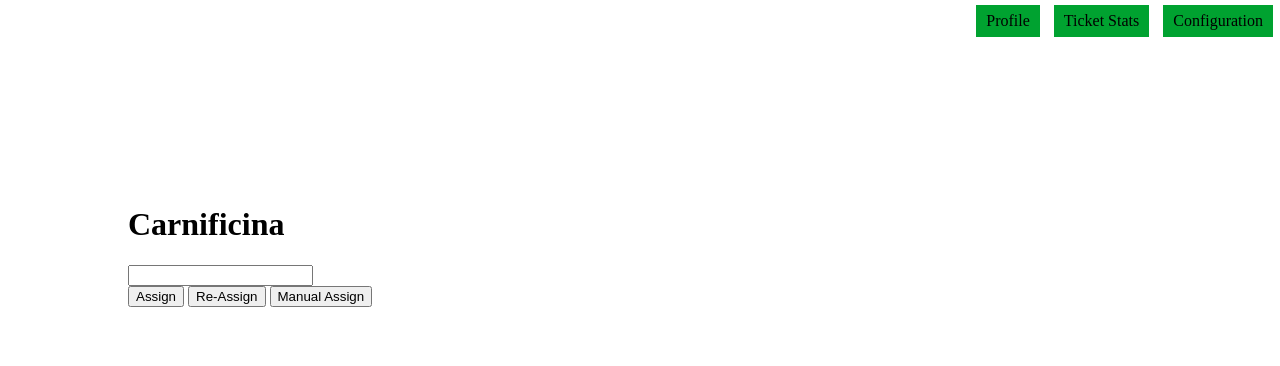
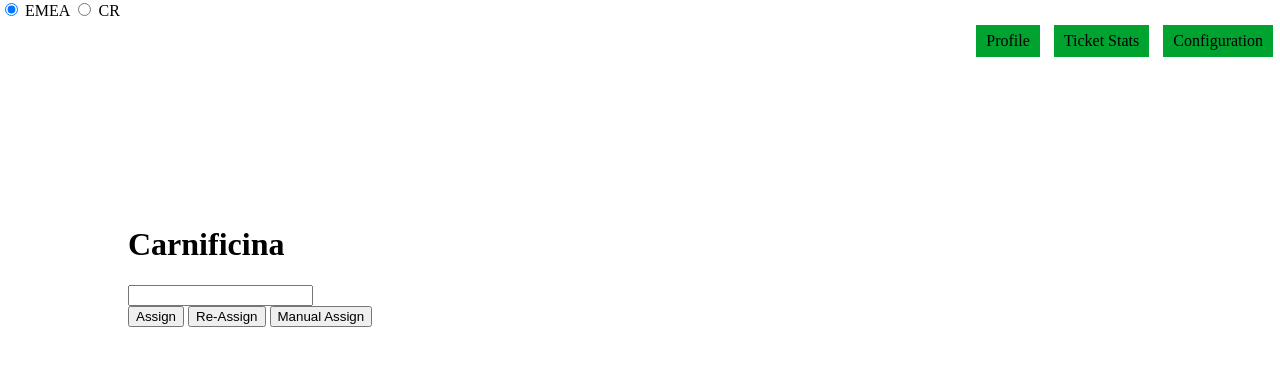
Before and after one commit to martinkaldramov/carnificina, a website: page index.html in a window 1280 px wide. Drawn offline with nearby package versions, Linux system fonts and the light colour scheme; no server answers.

Commit message:
Added a variable for queue (EMEA/CR)

```diff
--- a/index.html
+++ b/index.html
@@ -4,6 +4,16 @@
   <link rel="stylesheet" href="./static/styles.css">
 </head>
 <body>
+  <header>
+    <div class="queuePlaceholder">
+      <input type="radio" class="queue"
+             name="queue" value="emea" checked>
+      <label for="emea">EMEA</label>
+      <input type="radio" class="queue"
+             name="queue" value="cr">
+      <label for="cr">CR</label>
+    </div>
+
     <nav class="navigation">
       <ul>
        <li class="nav-item">Configuration</li>
@@ -11,6 +21,7 @@
        <li class="nav-item">Profile</li>
       </ul>
     </nav>
+  </header>
 
   <div class="wrapper">
 
--- a/static/app.js
+++ b/static/app.js
@@ -2,7 +2,10 @@ var assignButton = document.querySelector('#assign');
 var reAssignButton = document.querySelector('#reAssign');
 var manualAssignButton = document.querySelector('#manualAssign');
 var ticketsSection = document.querySelector('.tickets');
+var queue = document.querySelector('.queue:checked');
 var tickets = [];
+
+console.log(queue);
 
 assignButton.onclick = () => {
   console.log('Click!');
```
Lines whose indentation alone changed are shown as unchanged.
